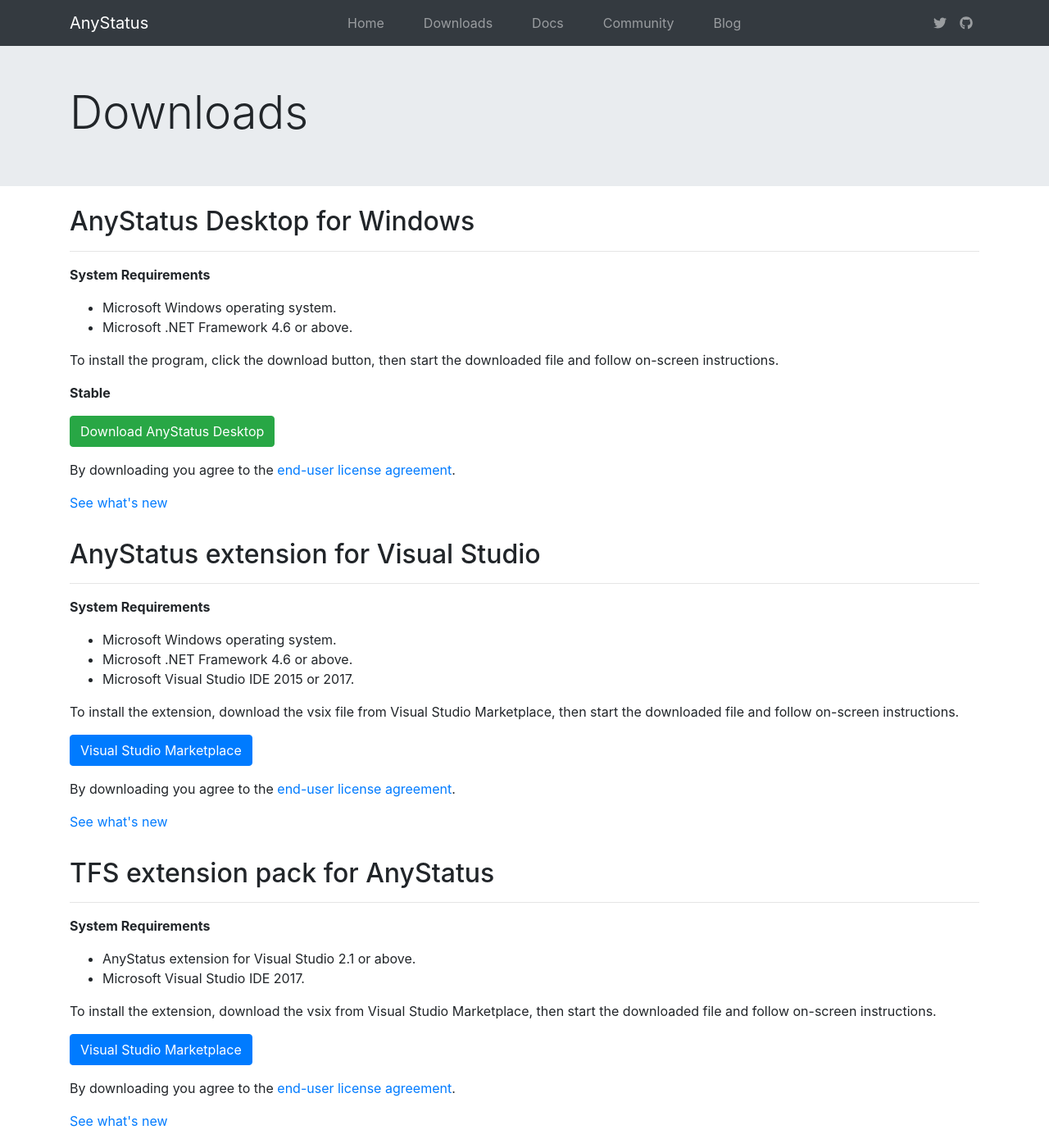
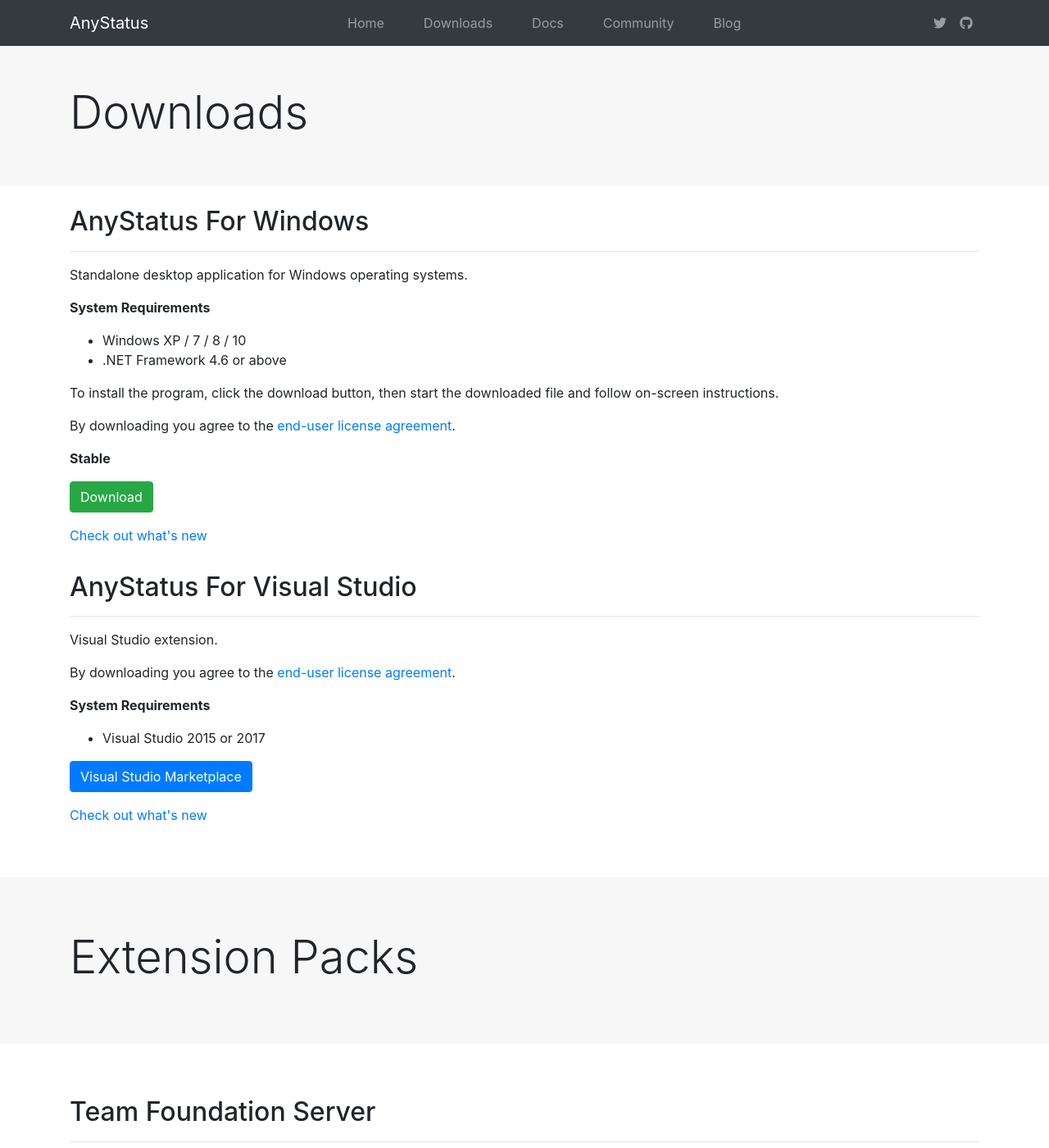
Before and after one commit to AnyStatus/anystatus.github.io, a Jekyll site: the page built from downloads/index.html, in a window 1280 px wide and 1400 px high. Shown: the whole window at 82% size. Built offline with Jekyll 4.4.1, drawn with Linux system fonts in a browser that asks for light colours; nearby versions of some CDN libraries; comment, search, counter and statistics services are not loaded; some of the changed text lies outside the part shown.

Commit message:
download page

```diff
--- a/_layouts/default.html
+++ b/_layouts/default.html
@@ -12,5 +12,6 @@
     <script src="/assets/js/bootstrap.min.js"></script>
     <script defer src="//use.fontawesome.com/releases/v5.0.13/js/all.js" integrity="sha384-xymdQtn1n3lH2wcu0qhcdaOpQwyoarkgLVxC/wZ5q7h9gHtxICrpcaSUfygqZGOe" crossorigin="anonymous"></script>
     {% include ga.html %}
+    <script type="text/javascript" id="cookieinfo" src="//cookieinfoscript.com/js/cookieinfo.min.js"></script>
 </body>
 </html>
--- a/assets/css/site.css
+++ b/assets/css/site.css
@@ -13,6 +13,7 @@
 .jumbotron {
     border-radius: 0;
     margin-bottom: 0;
+    background-color: #f7f7f7;
 }
 
 @media (min-width: 992px) {
--- a/downloads/index.html
+++ b/downloads/index.html
@@ -1,80 +1,92 @@
 ---
-layout: contained-page
+layout: page
 title: Downloads
 ---
+<div class="container">
     <div class="row">
         <div class="col-md-12">
-        <h2>AnyStatus Desktop for Windows</h2>
+            <h2>AnyStatus For Windows</h2>
             <hr />
+            <p>Standalone desktop application for Windows operating systems.</p>
             <p><b>System Requirements</b></p>
             <p>
                 <ul>
-                <li>Microsoft Windows operating system.</li>
-                <li>Microsoft .NET Framework 4.6 or above.</li>
+                    <li>Windows XP / 7 / 8 / 10</li>
+                    <li>.NET Framework 4.6 or above</li>
                 </ul>
             </p>
             <p>To install the program, click the download button, then start the downloaded file and follow on-screen instructions.</p>
+            <p>By downloading you agree to the <a href="/eula">end-user license agreement</a>.</p>
 
             <p><b>Stable <span id="ver"></span></b></p>
             <p>
                 <a href="thank-you" class="btn btn-success" role="button" onclick="ga('send', 'event', 'Download', 'Desktop');">
-                Download AnyStatus Desktop
+                    Download
                 </a>
             </p>
 
             {% comment %}
             <p><b>Unstable <span id="latest-ver"></span></b></p>
-        <p>This is where all the development happens. Only for hard-core users. Use only if you need to test the latest features or performance improvements. This is going to be the next AnyStatus release in a few weeks.</p>
+            <p>This is where all the development happens. Only for hard-core users. Use only if you need to test the
+                latest features or performance improvements. This is going to be the next AnyStatus release in a few
+                weeks.</p>
             <p>
-            <a href="thank-you?v=latest" class="btn btn-danger" onclick="ga('send', 'event', 'Download', 'Desktop');">
-                Download AnyStatus Desktop
-            </a>
+                <a href="thank-you?v=latest" class="btn btn-danger" onclick="ga('send', 'event', 'Download', 'Desktop');">Download</a>
             </p>
             {% endcomment %}
-
-        <p>By downloading you agree to the <a href="/eula">end-user license agreement</a>.</p>
-        <p><a href="/docs/changelog">See what's new</a></p>
+            <p><a href="/docs/changelog">Check out what's new</a></p>
+        </div>
     </div>
 </div>
 
 <p></p>
 
+<div class="container">
     <div class="row">
         <div class="col-md-12">
-        <h2>AnyStatus extension for Visual Studio</h2>
+            <h2>AnyStatus For Visual Studio</h2>
             <hr />
+            <p>Visual Studio extension.</p>
+            <p>By downloading you agree to the <a href="/eula">end-user license agreement</a>.</p>
             <p><b>System Requirements</b></p>
             <p>
                 <ul>
-                <li>Microsoft Windows operating system.</li>
-                <li>Microsoft .NET Framework 4.6 or above.</li>
-                <li>Microsoft Visual Studio IDE 2015 or 2017.</li>
+                    <li>Visual Studio 2015 or 2017</li>
                 </ul>
             </p>
-        <p>To install the extension, download the vsix file from Visual Studio Marketplace, then start the downloaded file and follow on-screen instructions.</p>
-        <p><a class="btn btn-primary" href="https://marketplace.visualstudio.com/items?itemName=AlonAmsalem.AnyStatus" role="button" onclick="ga('send', 'event', 'Download', 'Visual Studio');">Visual Studio Marketplace</a></p>
-        <p>By downloading you agree to the <a href="/eula">end-user license agreement</a>.</p>
-        <p><a href="/docs/changelog">See what's new</a></p>
+            <p><a class="btn btn-primary" href="https://marketplace.visualstudio.com/items?itemName=AnyStatus.AnyStatus"
+                    role="button" onclick="ga('send', 'event', 'Download', 'Visual Studio');">Visual Studio Marketplace</a></p>
+            <p><a href="/docs/changelog">Check out what's new</a></p>
+        </div>
     </div>
 </div>
 
 <p></p>
 
+<div class="jumbotron mt-5 mb-5">
+    <div class="container">
+        <h1 class="display-4">Extension Packs</h1>
+    </div>
+</div>
+
+<div class="container pt-3 pb-3">
     <div class="row">
         <div class="col-md-12">
-        <h2>TFS extension pack for AnyStatus</h2>
+            <h2>Team Foundation Server</h2>
             <hr />
+            <p>Early release. Currently available for Visual Studio only.</p>
+            <p>By downloading you agree to the <a href="/eula">end-user license agreement</a>.</p>
             <p><b>System Requirements</b></p>
             <p>
                 <ul>
-                <li>AnyStatus extension for Visual Studio 2.1 or above.</li>
-                <li>Microsoft Visual Studio IDE 2017.</li>
+                    <li>Visual Studio 2017</li>
+                    <li>AnyStatus For Visual Studio 2.1 (or above)</li>
                 </ul>
             </p>
-        <p>To install the extension, download the vsix from Visual Studio Marketplace, then start the downloaded file and follow on-screen instructions.</p>
-        <p><a class="btn btn-primary" href="https://marketplace.visualstudio.com/items?itemName=AlonAmsalem.AnyStatus" role="button" onclick="ga('send', 'event', 'Download', 'Visual Studio');">Visual Studio Marketplace</a></p>
-        <p>By downloading you agree to the <a href="/eula">end-user license agreement</a>.</p>
-        <p><a href="/docs/changelog">See what's new</a></p>
+            <p><a class="btn btn-primary" href="https://marketplace.visualstudio.com/items?itemName=anystatus.TFSExtensionPack"
+                    role="button" onclick="ga('send', 'event', 'Download', 'Visual Studio');">Visual Studio Marketplace</a></p>
+            <p><a href="/docs/changelog">Check out what's new</a></p>
+        </div>
     </div>
 </div>
 
--- a/index.html
+++ b/index.html
@@ -81,7 +81,7 @@
         <div class="container pt-5 pb-5 d-block d-md-none"><hr /></div>
         <div class="col-md-6 text-center">
             <h3><i class="fas fa-eye"></i></h3>
-            <h3>Status Dashboard</h3>
+            <h3>Statuses</h3>
             <p class="lead">View the status of your development environment in a simple dashboard with customizable status indicators</p>
             <p><img class="img-shadow" src="/assets/images/screenshots/anystatus_2.0_indicators.png" /></p>
         </div>
```
Also changed, not shown: reviews.md (+11 -5 lines), 1 other file. Lines whose indentation alone changed are shown as unchanged.
